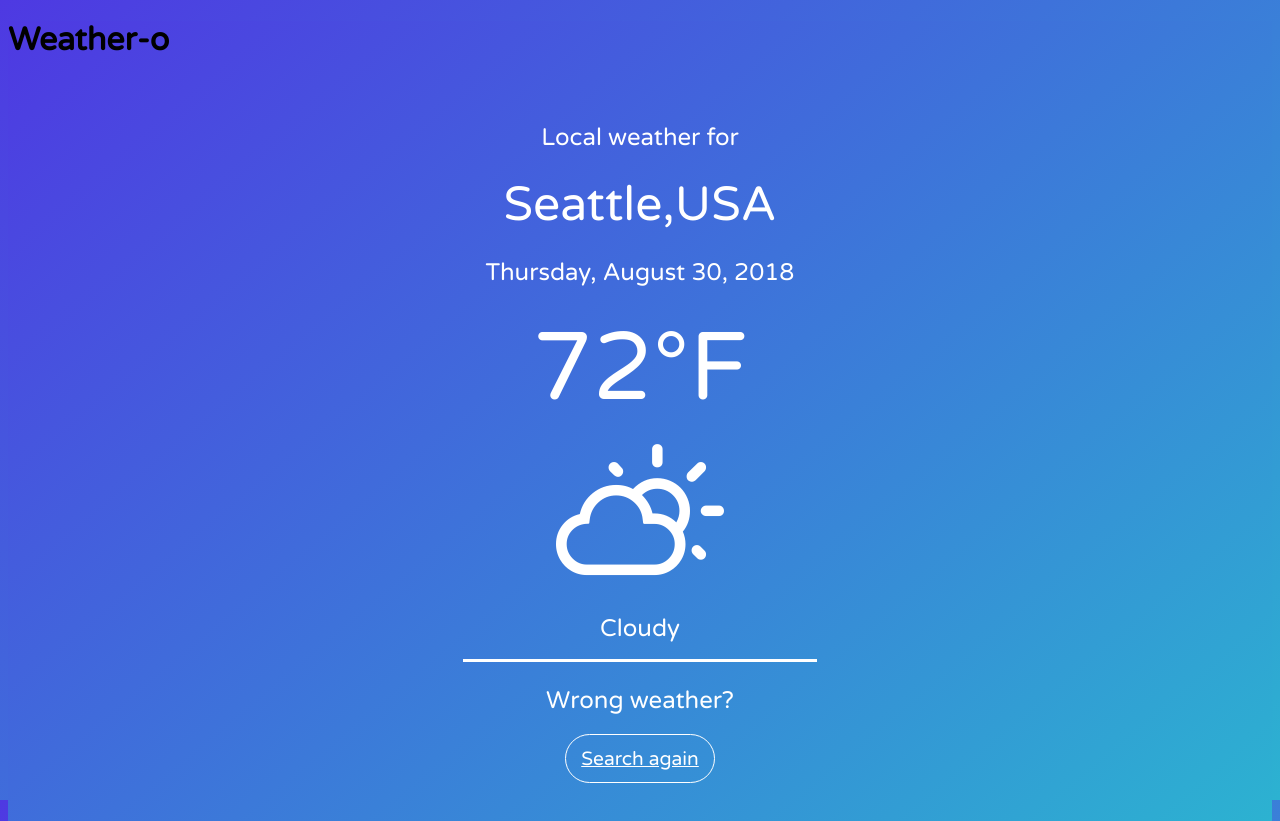
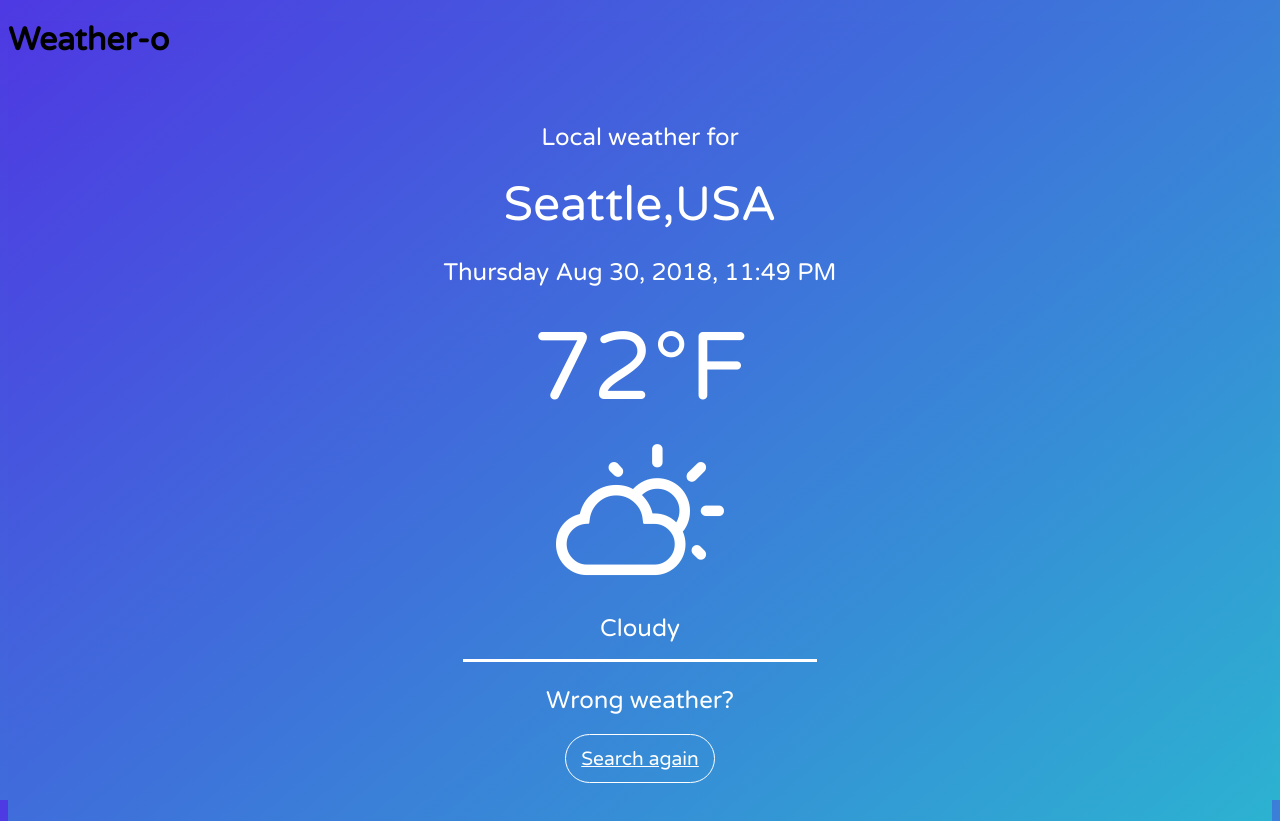
Before and after one commit to partiallymisplaced/team-weather-app, an Angular app: page /current-weather/Seattle in a window 1280 px wide. Built offline with nearby package versions, Linux system fonts and the light colour scheme.

Commit message:
Fixed date format

```diff
--- a/src/app/current-weather/current-weather.component.html
+++ b/src/app/current-weather/current-weather.component.html
@@ -4,7 +4,7 @@
   <p class="small">Local weather for</p>
   <p class="big">{{current.city}},{{current.country}}</p>
   <div class="small">
-    <span>{{current.date | date:'fullDate'}}</span>
+    <span>{{current.date | date:'EEEE MMM d, y, h:mm a'}}</span>
   </div>
 
   <div class="big">
```
